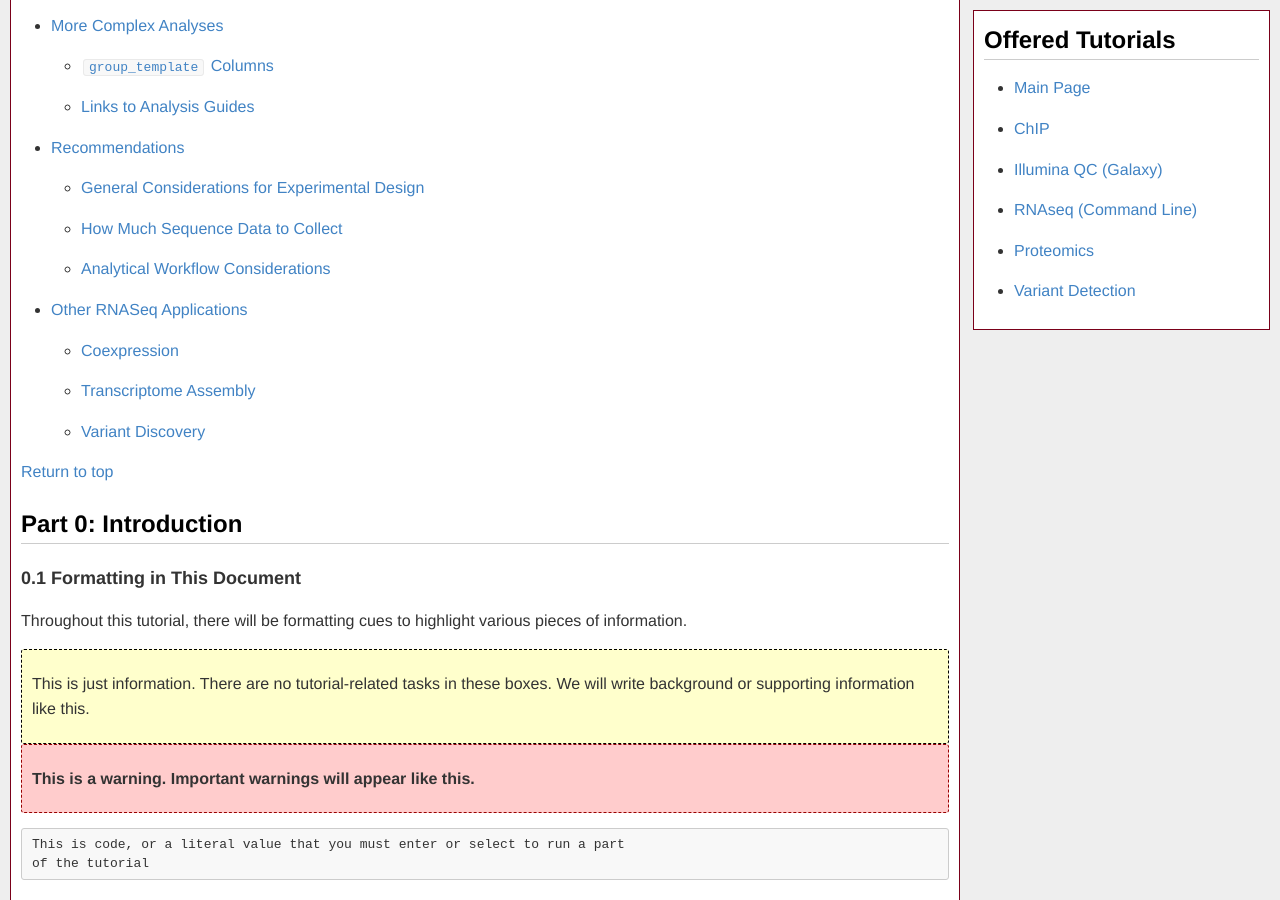
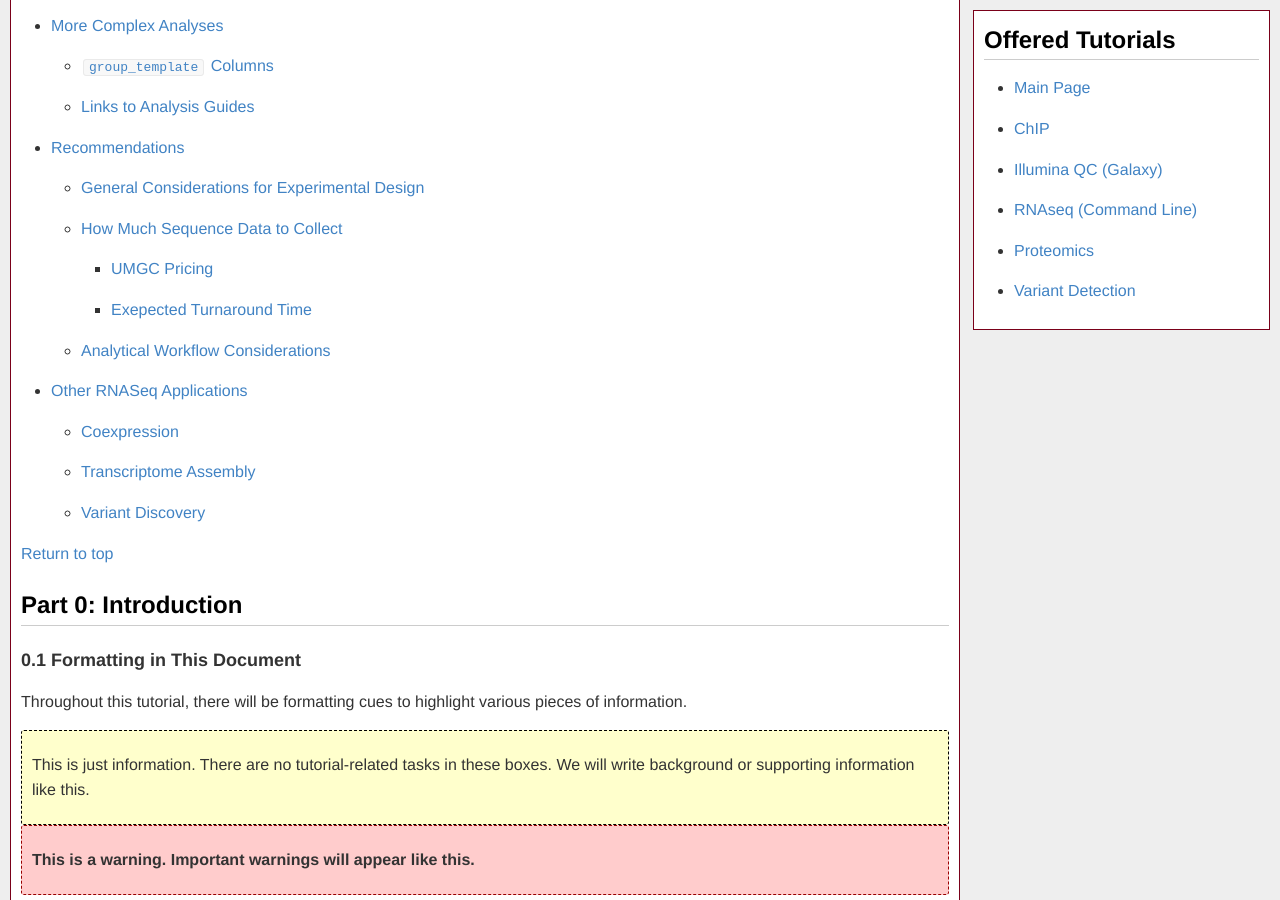
Before and after one commit to msi-ris/Tutorials, a Jekyll site: the page built from rnaseq_cmd.md, in a window 1280 px wide and 900 px high, scrolled down 1427 px. Built offline with Jekyll 4.4.1, drawn with Linux system fonts in a browser that asks for light colours; some of the changed text lies outside the part shown.

Commit message:
Update RNAseq with UMGC info

```diff
--- a/rnaseq_cmd.md
+++ b/rnaseq_cmd.md
@@ -49,6 +49,8 @@ delivered: NA
 - [Recommendations](#6)
     - [General Considerations for Experimental Design](#6.1)
     - [How Much Sequence Data to Collect](#6.2)
+        - [UMGC Pricing](#6.2.1)
+        - [Exepected Turnaround Time](#6.2.2)
     - [Analytical Workflow Considerations](#6.3)
 - [Other RNASeq Applications](#7)
     - [Coexpression](#7.1)
@@ -1279,7 +1281,7 @@ operates at the following links:
 - [NovaSeq](http://genomics.umn.edu/nextgen-novaseq.php)
 
 [Return to top](#top)
-#### <a name="6.2.1"></a> 6.2.1: Pricing
+#### <a name="6.2.1"></a> 6.2.1: UMGC Pricing
 Pricing depends on the instrument that you are requesting, the output mode
 that is being used, and whether your appointment is internal or external to the
 University of Minnesota. The pricing guides for the HiSeq2500, NextSeq, and
```
